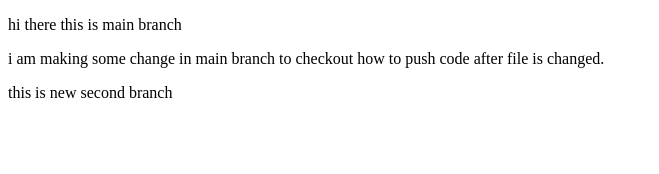
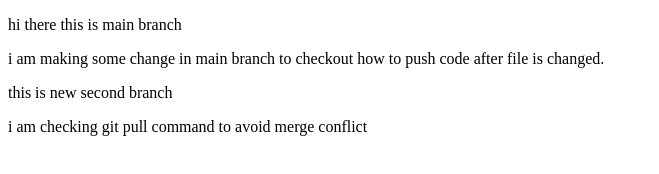
Before and after one commit to Tridib-Banik/my-seecond-website, a plain HTML site: page index.html in a window 1280 px wide. Shown: the whole page, without its empty margins (0-659 px from the left). Drawn offline with Linux system fonts and the light colour scheme.

Commit message:
merge-checking

```diff
--- a/index.html
+++ b/index.html
@@ -9,5 +9,6 @@
     <p>hi there this is main branch</p>
     <p>i am making some change in main branch to checkout how to push code after file is changed.</p>
     <p>this is new second branch</p>
+    <p>i am checking git pull command to avoid merge conflict</p>
 </body>
 </html>
```
